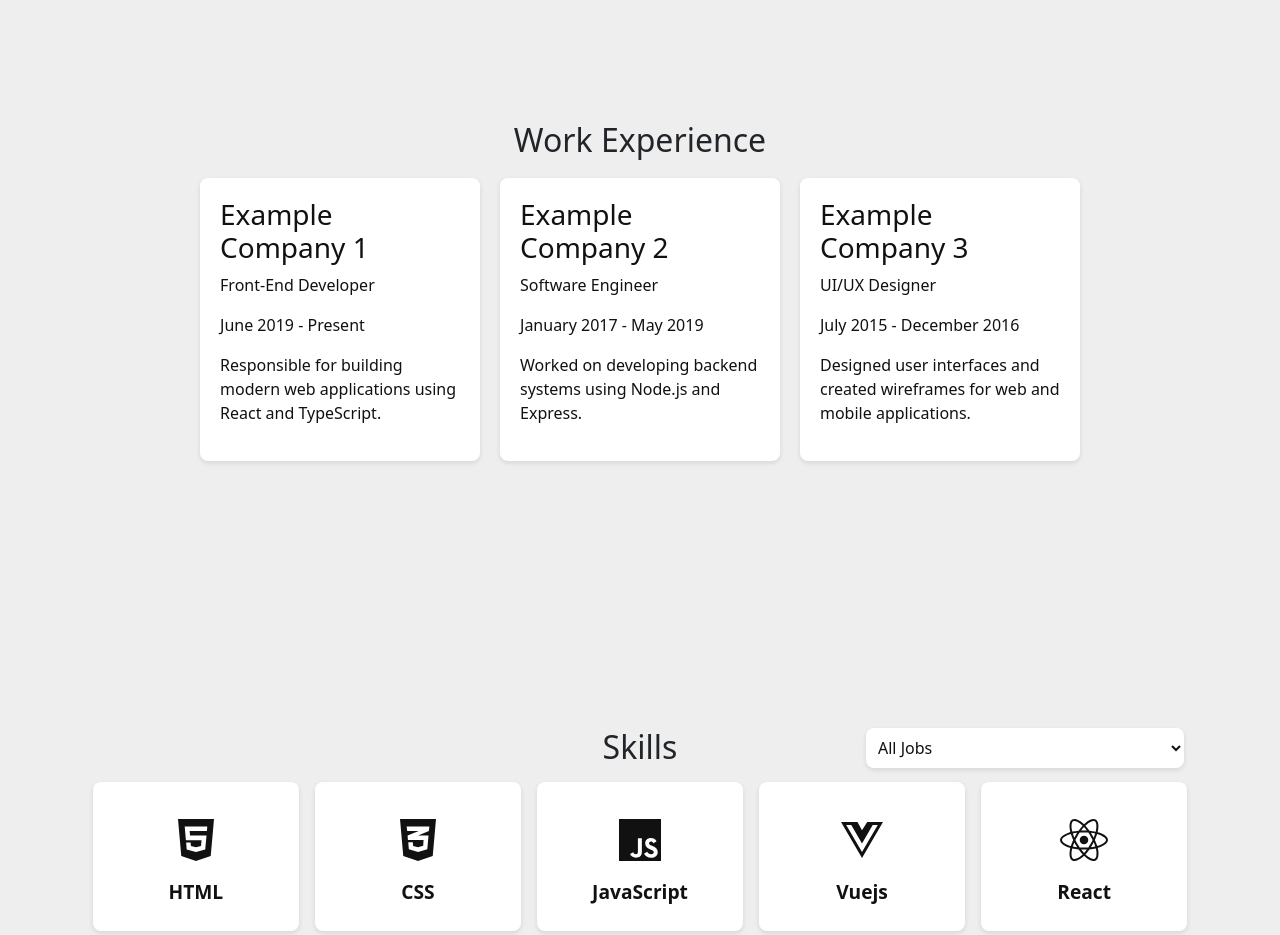
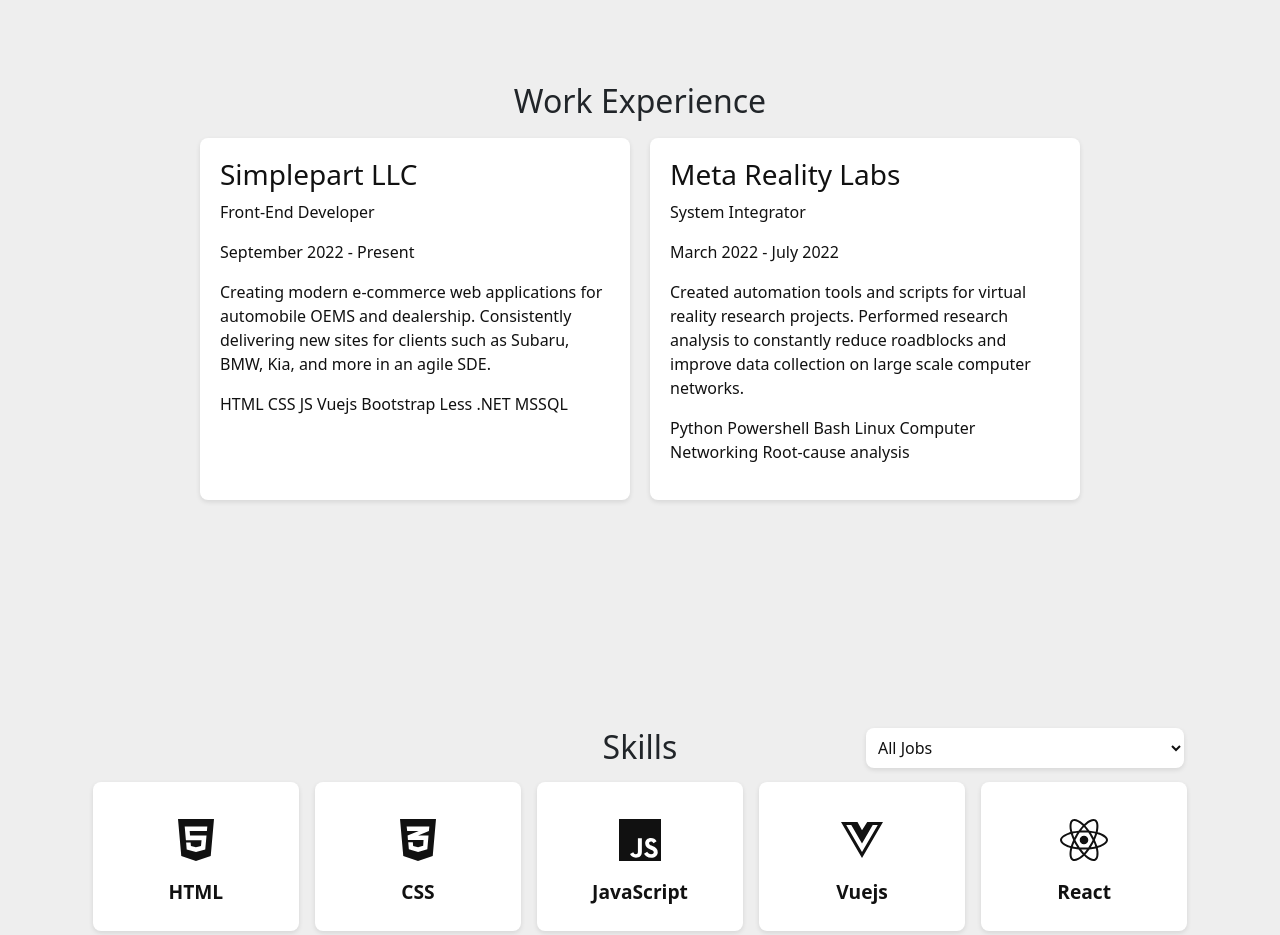
Before and after one commit to ShultzWilliam/wil-shultz-portfolio, a React (Vite) app: page / in a window 1280 px wide. Shown: the part 960-1895 px from the top of the page. Built offline with nearby package versions, Linux system fonts and the light colour scheme.

Commit message:
added minor updates to experience

```diff
--- a/src/components/Experience.tsx
+++ b/src/components/Experience.tsx
@@ -8,22 +8,18 @@
   // Sample data for experience cards (replace with your own data)
   const experiences = [
     {
-      company: 'Example Company 1',
+      company: 'Simplepart LLC',
       position: 'Front-End Developer',
-      duration: 'June 2019 - Present',
-      description: 'Responsible for building modern web applications using React and TypeScript.',
+      duration: 'September 2022 - Present',
+      description: 'Creating modern e-commerce web applications for automobile OEMS and dealership. \n\nConsistently delivering new sites for clients such as Subaru, BMW, Kia, and more in an agile SDE.',
+      skills: ['HTML', 'CSS', 'JS', 'Vuejs', 'Bootstrap', 'Less', '.NET', 'MSSQL']
     },
     {
-      company: 'Example Company 2',
-      position: 'Software Engineer',
-      duration: 'January 2017 - May 2019',
-      description: 'Worked on developing backend systems using Node.js and Express.',
-    },
-    {
-      company: 'Example Company 3',
-      position: 'UI/UX Designer',
-      duration: 'July 2015 - December 2016',
-      description: 'Designed user interfaces and created wireframes for web and mobile applications.',
+      company: 'Meta Reality Labs',
+      position: 'System Integrator',
+      duration: 'March 2022 - July 2022',
+      description: 'Created automation tools and scripts for virtual reality research projects.\n\nPerformed research analysis to constantly reduce roadblocks and improve data collection on large scale computer networks.',
+      skills: ['Python', 'Powershell', 'Bash', 'Linux', 'Computer Networking', 'Root-cause analysis']
     },
     // Add more experiences as needed
   ];
@@ -38,6 +34,9 @@
             <p>{experience.position}</p>
             <p>{experience.duration}</p>
             <p>{experience.description}</p>
+            <div className="skills">
+              <p> {experience.skills.join(' ')}</p>
+            </div>
           </div>
         ))}
       </div>
--- a/src/styles/Experience.less
+++ b/src/styles/Experience.less
@@ -37,7 +37,7 @@
   }
 
   .experience-card {
-    flex: 0 0 calc(33.33% - 20px); // Three cards in a row for desktop view
+    flex: 0 0 calc(50% - 20px); // Three cards in a row for desktop view
     padding: 20px;
     background-color: #f8f8f8;
     border-radius: 8px;
@@ -63,6 +63,7 @@
     // Styles for responsive layout on mobile devices
     @media (max-width: 767px) {
       width: 100%;
+      margin: 10px 0;
+    }
 
-    }
   }
```
